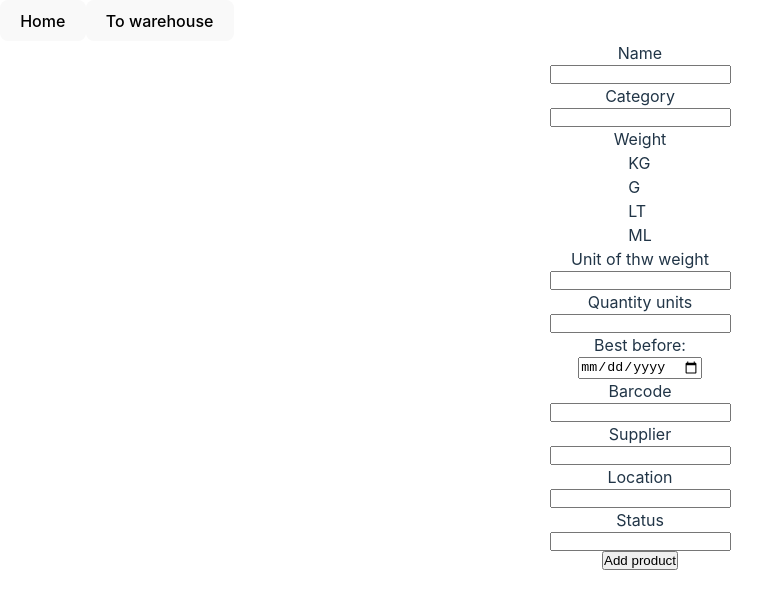
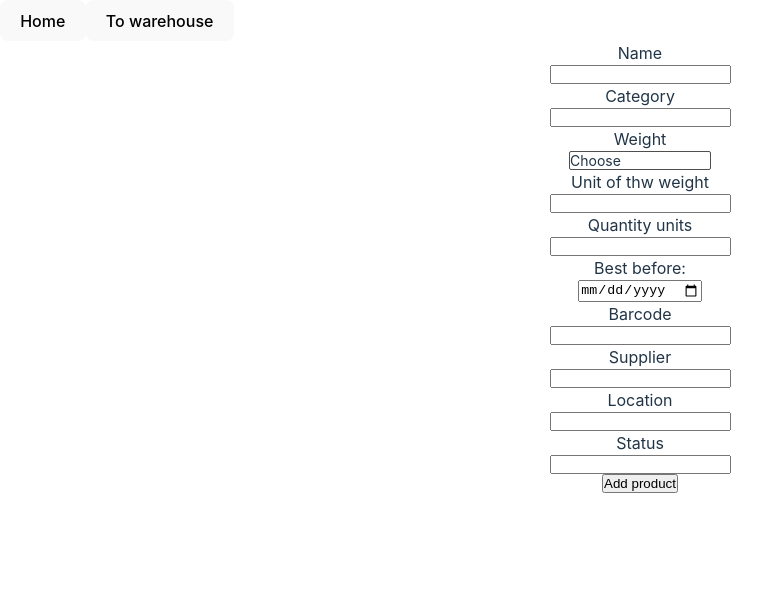
Before and after one commit to iamogir/stock-review-client, a React (Vite) app: page /add_product in a window 1280 px wide. Shown: the top 608 px of the page, without its empty margins (0-773 px from the left). Built offline with nearby package versions, Linux system fonts and the light colour scheme.

Commit message:
drop down menu for open added

```diff
--- a/src/pages/addProductPage/ui/AddProductPage.tsx
+++ b/src/pages/addProductPage/ui/AddProductPage.tsx
@@ -32,6 +32,12 @@ const AddProductPage = () => {
         dispatch(addNewProductAsyncAction(infoObject));
     }
 
+    const openCloseMenu = (event) => {
+        const menu = event.target.nextElementSibling;
+        console.log(menu);
+        menu.classList.toggle(style.openMenu);
+    }
+
     return (
         <div>
             <button onClick={() => navigate('/home')}>Home</button>
@@ -44,7 +50,9 @@ const AddProductPage = () => {
                 <input type={'text'} name={'category'} />
                 <label>Weight</label>
                 <input type={'hidden'} name={'weight'} />
+                <div className={style.menuHeader} onClick={openCloseMenu}>Choose</div>
                 <div className={style.dropMenu}>
+                    <div data-unit={'choose'}>Choose</div>
                     {weightUnits.map(unit => <div key={unit.key} data-unit={unit.key}>{unit.value}</div>)}
                 </div>
                 <label>Unit of thw weight</label>
--- a/src/pages/addProductPage/ui/addProductPage.module.css
+++ b/src/pages/addProductPage/ui/addProductPage.module.css
@@ -1,3 +1,22 @@
+.menuHeader {
+    border: 1px solid rgba(0, 0, 0, 0.69);
+    border-radius: 2px;
+    width: 142px;
+    height: 19px;
+    display: flex;
+    align-items: center;
+    font-size: 14px;
+    cursor: pointer;
+}
+
+.dropMenu {
+    display: none;
+}
+
+.openMenu {
+    display: block;
+}
+
 .form {
     display: flex;
     flex-direction: column;
```
